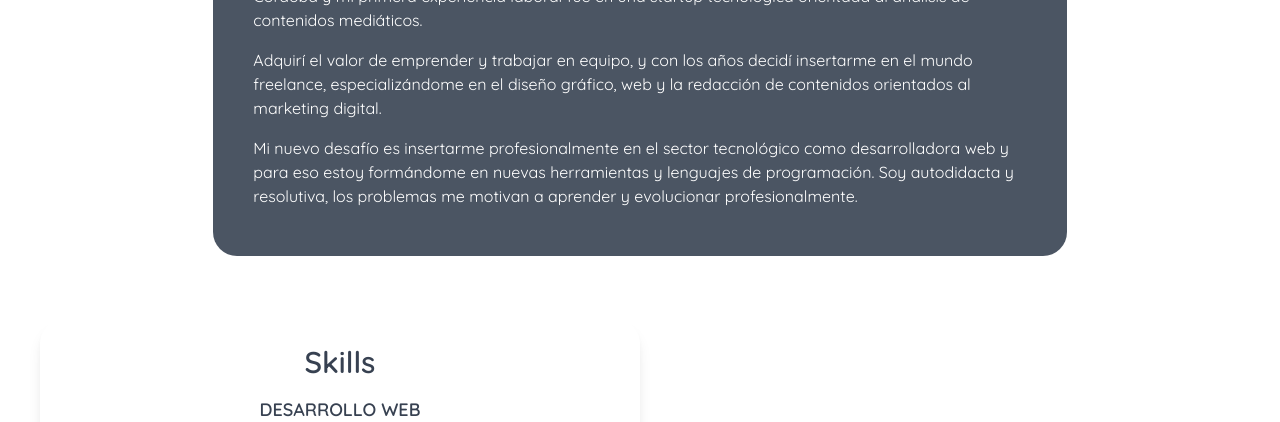
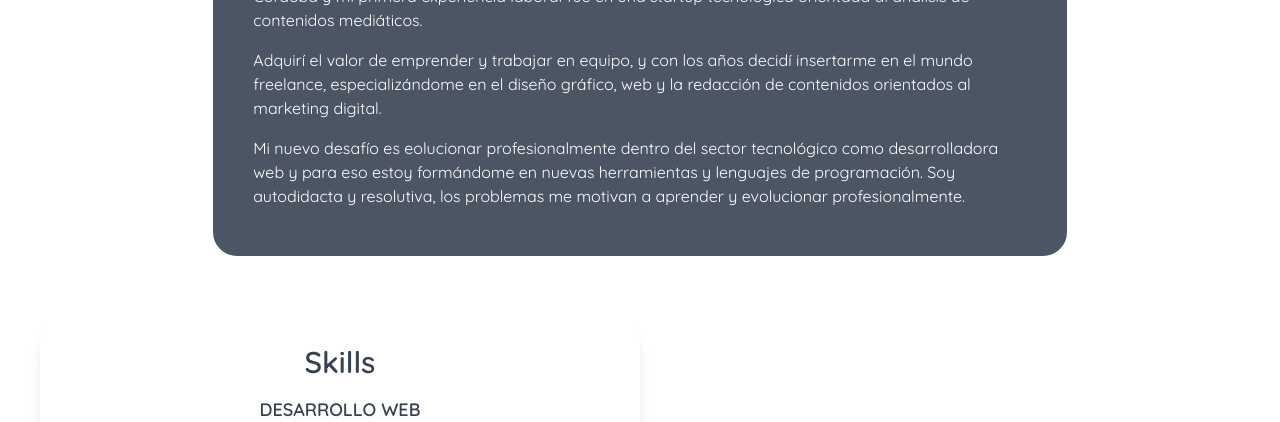
Before and after one commit to LuzSallietti/curriculum2021, a plain HTML site: page index.html in a window 1280 px wide. Shown: the part 980-1402 px from the top of the page. Drawn offline with Linux system fonts and the light colour scheme.

Commit message:
new cv document

```diff
--- a/index.html
+++ b/index.html
@@ -77,7 +77,7 @@
             <div class="js-show-on-scroll text-white">
                 <p class="py-2">Cuando era chica soñaba con escribir y viajar, siempre me gustaron las computadoras y aprender idiomas. Estudié comunicación social, me gradué como licenciada en la Universidad Nacional de Córdoba y mi primera experiencia laboral fue en una startup tecnológica orientada al análisis de contenidos mediáticos.</p>
                 <p class="py-2">Adquirí el valor de emprender y trabajar en equipo, y con los años decidí insertarme en el mundo freelance, especializándome en el diseño gráfico, web y la redacción de contenidos orientados al marketing digital.</p>
-                <p class="py-2">Mi nuevo desafío es insertarme profesionalmente en el sector tecnológico como desarrolladora web y para eso estoy formándome en nuevas herramientas y lenguajes de programación. Soy autodidacta y resolutiva, los problemas me motivan a aprender y evolucionar profesionalmente.</p>
+                <p class="py-2">Mi nuevo desafío es eolucionar profesionalmente dentro del sector tecnológico como desarrolladora web y para eso estoy formándome en nuevas herramientas y lenguajes de programación. Soy autodidacta y resolutiva, los problemas me motivan a aprender y evolucionar profesionalmente.</p>
             </div>
         </section>
         <div class="w-full flex flex-row flex-wrap lg:flex-nowrap justify-between items-center lg:py-10 lg:px-10">
```
Also changed, not shown: 1 other file.
